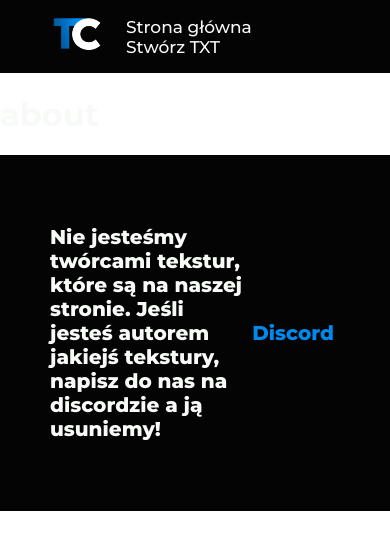
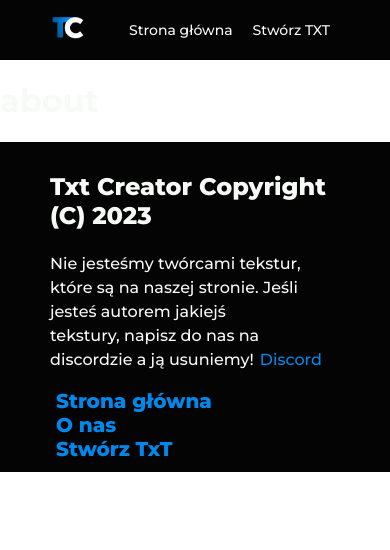
Before and after one commit to TxtCreator/TxtCreatorFrontend, a React (Vite) app: page /about in a window 390 px wide. Shown: the top 550 px of the page. Built offline with nearby package versions, Linux system fonts and the light colour scheme.

Commit message:
Home page is now responsive

```diff
--- a/src/assets/style.css
+++ b/src/assets/style.css
@@ -54,6 +54,10 @@ header nav ul {
 header nav ul li {
     display: inline-block;
     margin: 0 20px;
+}
+
+.navbar-icon {
+    width: 56px;
 }
 
 header nav ul li a {
@@ -152,6 +156,11 @@ div.mainHomeContainer {
     text-align: center;
 }
 
+.mainHomeContainer div {
+    padding-left: 15px;
+    padding-right: 15px;
+}
+
 .howItWorkTitle {
     font-size: 46px;
     font-weight: 700;
@@ -161,16 +170,57 @@ div.mainHomeContainer {
 }
 
 .howItWorkContent {
-    display: flex;
+    /* display: flex;
     align-items: center;
-    justify-content: space-between;
+    justify-content: space-between; */
+    display: grid;
+    gap: 10%;
+    padding: 0px 10%;
+}
+
+@media (min-width: 992px) {
+    .howItWorkContent {
+        grid-template-columns: repeat(3, 1fr);
+    }
+}
+
+@media (max-width: 826px) {
+    .mainTitleContainer {
+        font-size: 60px;
+    }
+
+    .mainDescriptionContainer {
+        font-size: 18px;
+    }
+
+    .mainButton {
+        padding: 6px 20px;
+        font-size: 16px;
+        margin-top: 20px;
+    }
+
+    header nav ul li a {
+        font-size: 14px;
+    }
+
+    .howItWorkTitle {
+        font-size: 36px;
+    }
+}
+
+@media (max-width: 518px) {
+    header nav ul li {
+        margin: 0 10px;
+    }
+
+    .navbar-icon {
+        width: 37px;
+    }
 }
 
 .howItWorkContent .howItWorkItem {
-    margin-top: 20px;
-    width: calc(3 * 15vh);
-    margin-left: 50px;
-    margin-right: 50px;
+    padding-top: 10px;
+    padding-bottom: 10px;
 }
 
 .howItWorkContent .howItWorkItem .howItWorkItemTitle {
@@ -186,23 +236,6 @@ div.mainHomeContainer {
     font-size: 20px;
     font-weight: 500;
     color: #000000;
-}
-
-.footer {
-    width: 100%;
-    padding: 50px;
-    display: flex;
-    align-items: center;
-    justify-content: center;
-    background-color: #040404;
-    font-size: 20px;
-    font-weight: 800;
-}
-
-.footer a {
-    margin: 6px;
-    color: #0089ec;
-    text-decoration: none;
 }
 
 .HowMuchUsers {
@@ -403,3 +436,46 @@ div.mainHomeContainer {
     text-decoration: none;
     cursor: pointer;
 }
+
+.footer-title span {
+    font-size: 24px;
+}
+
+.footer-desc span {
+    font-size: 16px;
+    font-weight: 500;
+}
+
+.footer {
+    width: 100%;
+    padding: 30px 50px;
+    background-color: #040404;
+    font-size: 20px;
+    font-weight: 800;
+}
+
+.footer a {
+    margin: 6px;
+    color: #0089ec;
+    text-decoration: none;
+}
+
+.footer-container {
+    padding-top: 20px;
+    display: grid;
+    gap: 10%;
+}
+
+@media (min-width: 992px) {
+    .footer-container {
+        grid-template-columns: repeat(3, 1fr);
+    }
+}
+
+.footer-container div ul {
+    list-style-type: none;
+}
+
+.footer-container div ul li {
+    padding: 4px 0px;
+}
--- a/src/components/Footer.jsx
+++ b/src/components/Footer.jsx
@@ -1,8 +1,32 @@
+import { Link } from "react-router-dom";
+
 function Footer() {
     return (
         <div className="footer">
-            <p>Nie jesteśmy twórcami tekstur, które są na naszej stronie. Jeśli jesteś autorem jakiejś tekstury, napisz do nas na discordzie a ją usuniemy!</p>
-            <a href="https://dc.txtcreator.pl">Discord</a>
+            {/* <p>Nie jesteśmy twórcami tekstur, które są na naszej stronie. Jeśli jesteś autorem jakiejś tekstury, napisz do nas na discordzie a ją usuniemy!</p>
+            <a href="https://dc.txtcreator.pl">Discord</a> */}
+            <div className="footer-title">
+                <span>
+                    Txt Creator Copyright (C) 2023
+                </span>
+            </div>
+
+            <div className="footer-container">
+                <div>
+                    <div className="footer-desc">
+                        <span>
+                            Nie jesteśmy twórcami tekstur, które są na naszej stronie. Jeśli jesteś autorem jakiejś <br />tekstury, napisz do nas na discordzie a ją usuniemy!
+                            <a href="https://dc.txtcreator.pl">Discord</a>
+                        </span>
+                    </div>
+                </div>
+                <div>
+                    <div><Link to="/">Strona główna</Link></div>
+                    <div><Link to="/about">O nas</Link></div>
+                    <div><Link to="/creator/1-8">Stwórz TxT</Link></div>
+                </div>
+                <div></div>
+            </div>
         </div>
     )
 }
--- a/src/components/Navbar.jsx
+++ b/src/components/Navbar.jsx
@@ -7,7 +7,7 @@ function Navbar() {
     <header>
             <div>
               <Link to={"/"}>
-                <img src={Logo} alt="logo" width="56px" />
+                <img src={Logo} alt="logo" className="navbar-icon" />
               </Link>
             </div>
             <nav>
```
